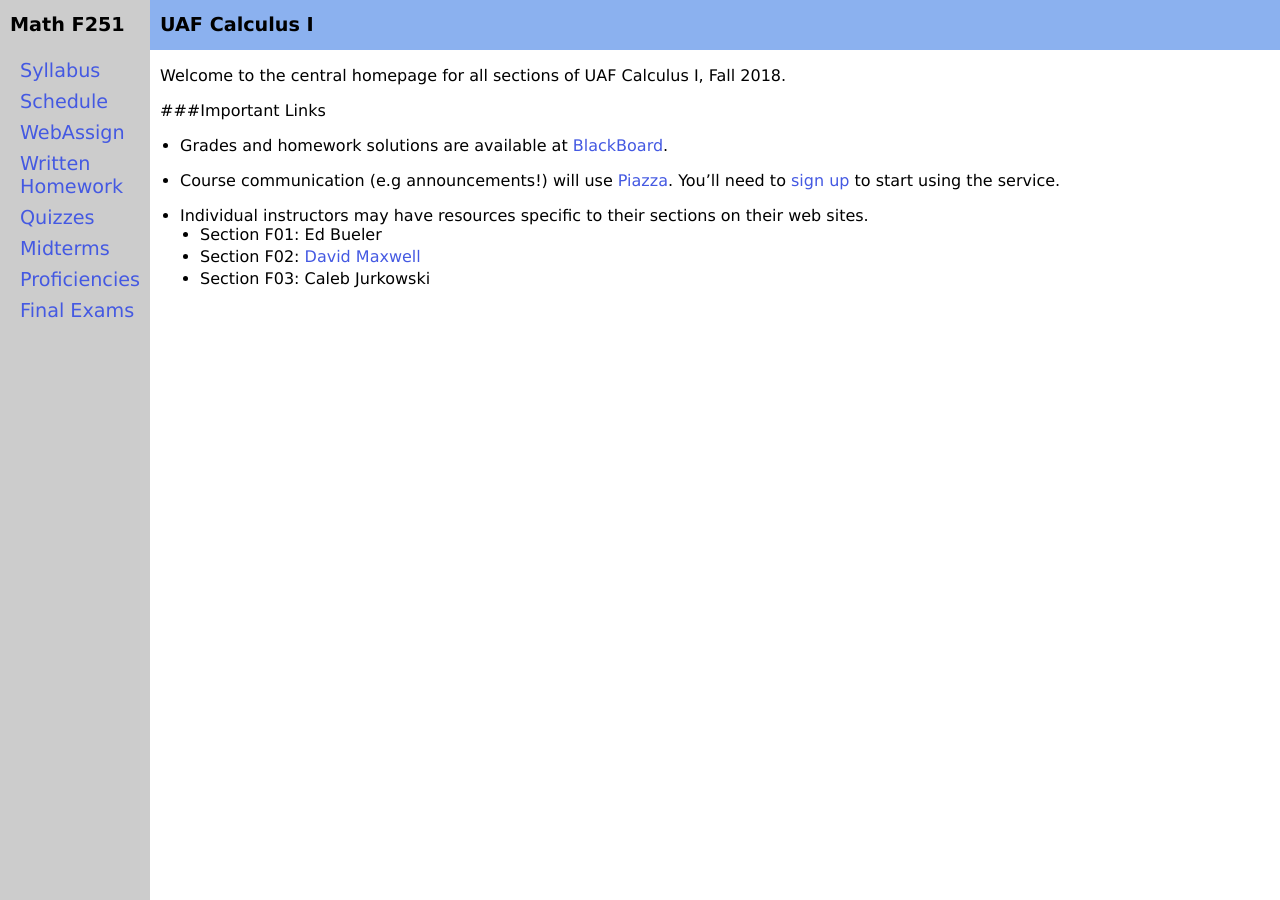
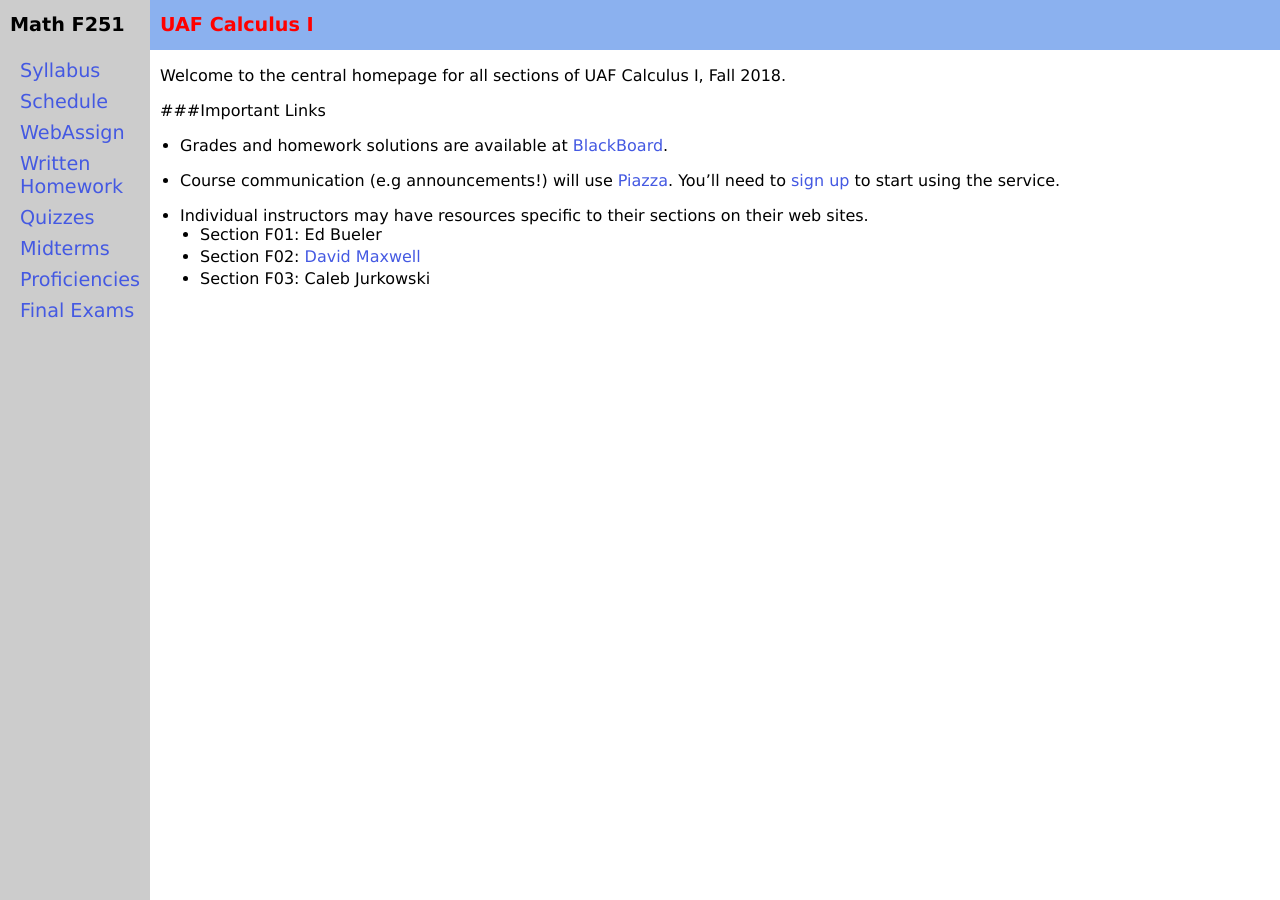
Before and after one commit to uaf-math/calc1, a Jekyll site: the page built from index.md, in a window 1280 px wide. Built offline with Jekyll 4.4.1, drawn with Linux system fonts in a browser that asks for light colours.

Commit message:
add top-of-page link to main page

```diff
--- a/_layouts/course-page.html
+++ b/_layouts/course-page.html
@@ -31,8 +31,8 @@
 
 <div id="main" class="main-body" onclick="closeNav()">
 <a id="top"></a>
-<div class="page-header hide-small">UAF Calculus I</div>
-<div class="page-header hide-large">UAF Calculus I</div>
+<div class="page-header hide-small"><a href="index.html">UAF Calculus I</a></div>
+<div class="page-header hide-large"><a href="index.html">UAF Calculus I</a></div>
 
 <div class="page-content">
     {{ content }}
--- a/css/site.scss
+++ b/css/site.scss
@@ -76,16 +76,28 @@
   }
 }
 
+.main-body {
+  .page-header{
+    height: $header-height;
+    background-color: $pale-cornflower;
+    font-size: 120%;
+    font-weight: bold;
+    line-height: $header-height;
+    padding-left: $med-space;
 
 
-.page-header{
-  height: $header-height;
-  background-color: $pale-cornflower;
-  font-size: 120%;
-  font-weight: bold;
-  line-height: $header-height;
-  padding-left: $med-space;
+    a {
+      padding: 0;
+      color: red;
+      text-decoration: none;
+    }
+
+    a:visited {
+      color: black;
+    }
+  }
 }
+
 .page-content{
   padding-left: $med-space;
   padding-bottom: 20px;
```
